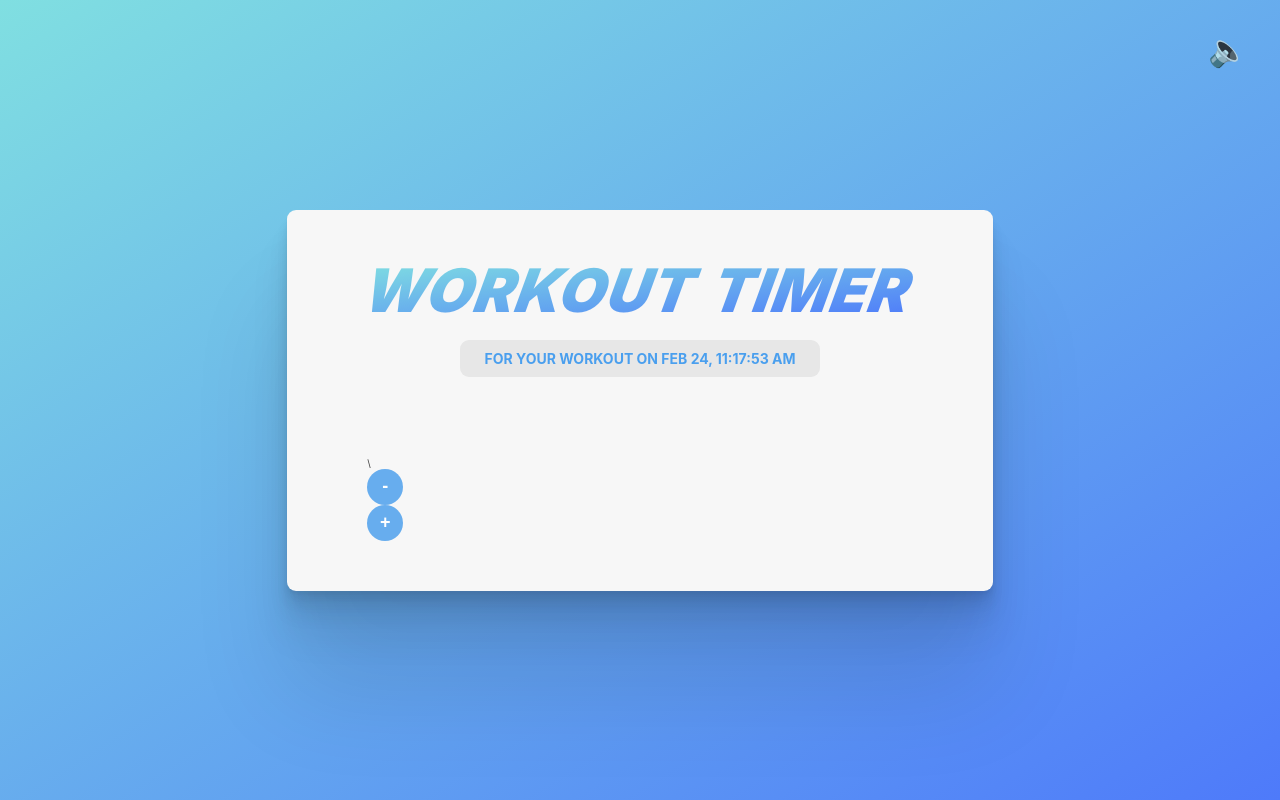
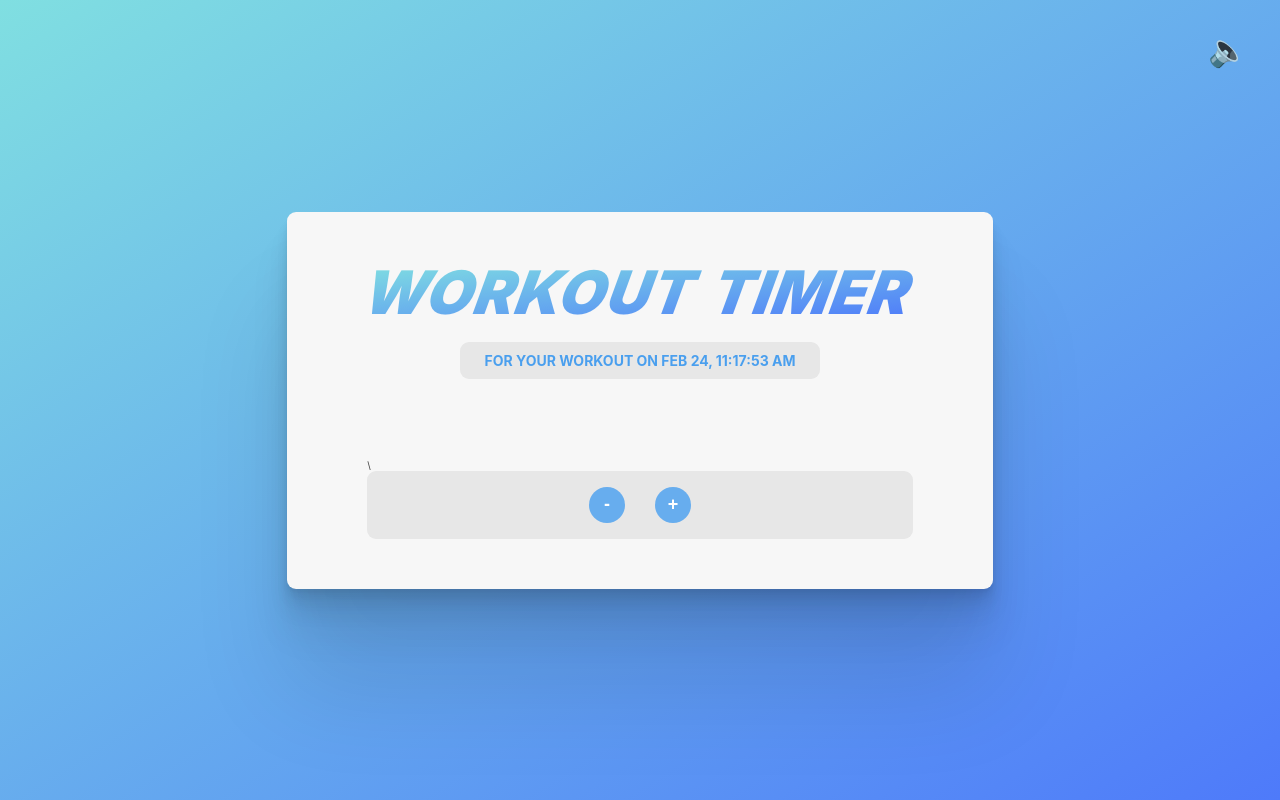
Before and after one commit to njahi/Workout-Timer, a React (Vite) app: page / in a window 1280 px wide. Built offline with nearby package versions, Linux system fonts and the light colour scheme.

Commit message:
styled section jsx element

```diff
--- a/src/index.css
+++ b/src/index.css
@@ -83,3 +83,12 @@ form {
   gap: 3rem;
   margin-bottom: 4rem;
 }
+section {
+  display: flex;
+  align-items: center;
+  justify-content: center;
+  gap: 3rem;
+  background-color: #e7e7e7;
+  border-radius: 9px;
+  padding: 1.6rem;
+}
```
